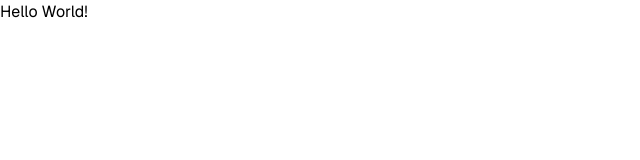
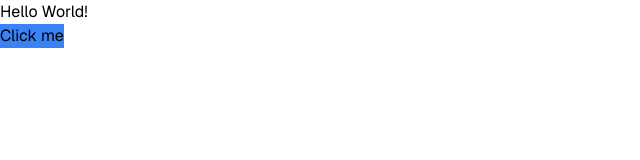
Before and after one commit to viiniciusgs/my-nextjs-starter-template, a Next.js app: page / in a window 1280 px wide. Shown: the top 160 px of the page, without its empty margins (0-640 px from the left). Built offline with nearby package versions, Linux system fonts and the light colour scheme.

Commit message:
chore: add components folder for example

```diff
--- a/src/app/page.tsx
+++ b/src/app/page.tsx
@@ -1,7 +1,10 @@
+import { Button } from '@/components/button'
+
 export default function Home() {
   return (
     <main>
       <h1>Hello World!</h1>
+      <Button />
     </main>
   )
 }
--- /dev/null
+++ b/src/components/button.tsx
@@ -0,0 +1,3 @@
+export function Button() {
+  return <button className="bg-blue-500">Click me</button>
+}
```
